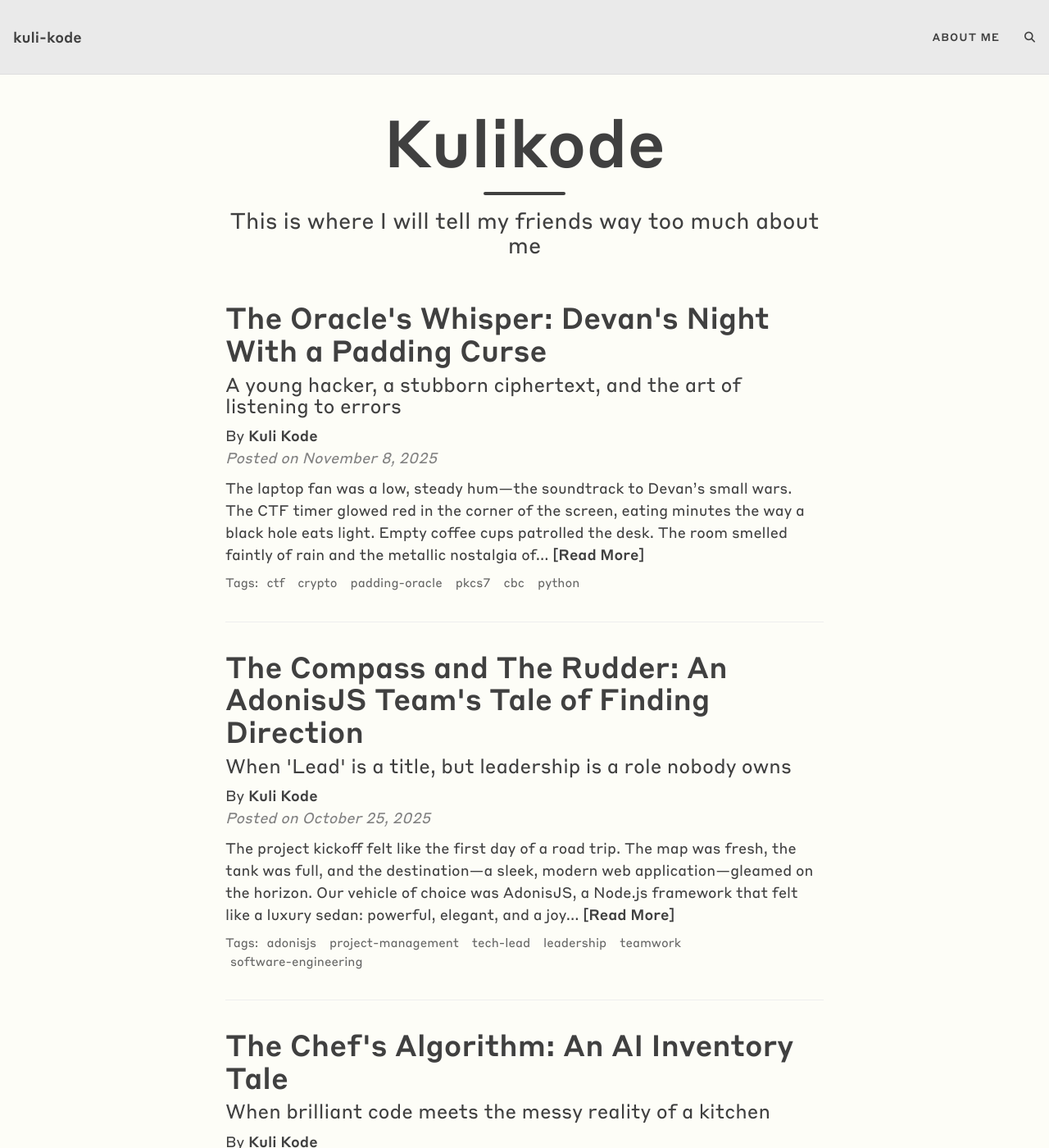
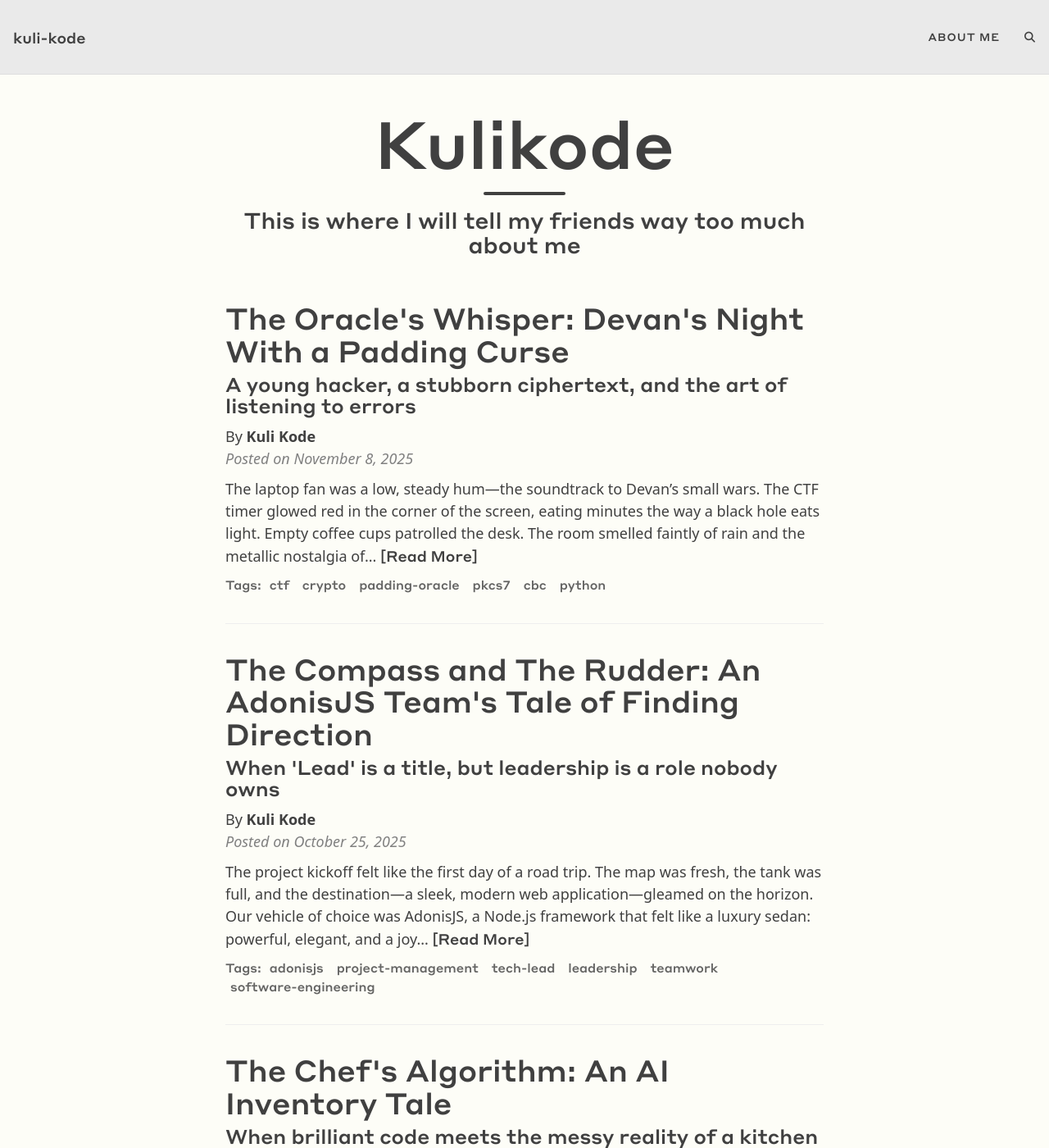
Before and after one commit to khairu-aqsara/khairu-aqsara.github.io, a Jekyll site: the page built from index.html, in a window 1280 px wide and 1400 px high. Shown: the whole window at 82% size. Built offline with Jekyll 4.4.1, drawn with Linux system fonts in a browser that asks for light colours; some web fonts are replaced; the list of posts is cut into pages by our own code; comment, search, counter and statistics services are not loaded.

Commit message:
style: body uses Copernicus Book (400), headers use StyreneA (700 via Medium); keep headings bold

```diff
--- a/assets/css/custom-styles.css
+++ b/assets/css/custom-styles.css
@@ -1,25 +1,27 @@
 /* Custom styles for khairu-aqsara blog */
 
-/* Local font faces: StyreneBLC Regular (400) and Medium used as Bold (700) */
+/* Local font faces */
+/* Body/content: Copernicus Book (400) */
 @font-face {
-  font-family: "StyreneBLC";
-  src: url("/assets/fonts/StyreneBLC-Regular.woff2") format("woff2");
+  font-family: "Copernicus";
+  src: url("/assets/fonts/Copernicus-Book.woff2") format("woff2");
   font-style: normal;
   font-weight: 400;
   font-display: swap;
 }
+/* Headings/titles: StyreneA (use Medium file mapped to 700 if bold not available) */
 @font-face {
-  font-family: "StyreneBLC";
-  src: url("/assets/fonts/StyreneBLC-Medium.woff2") format("woff2");
+  font-family: "StyreneA";
+  src: url("/assets/fonts/StyreneA-Medium-Web.woff2") format("woff2");
   font-style: normal;
-  font-weight: 700; /* using Medium file for bold weight */
+  font-weight: 700; /* mapping Medium to bold weight */
   font-display: swap;
 }
 
-/* Wire the theme font variables to our local family */
+/* Wire the theme font variables */
 :root {
-  --body-font: "StyreneBLC", system-ui, -apple-system, "Segoe UI", Roboto, "Helvetica Neue", Arial, sans-serif;
-  --header-font: "StyreneBLC", system-ui, -apple-system, "Segoe UI", Roboto, "Helvetica Neue", Arial, sans-serif;
+  --body-font: "Copernicus", system-ui, -apple-system, "Segoe UI", Roboto, "Helvetica Neue", Arial, sans-serif;
+  --header-font: "StyreneA", system-ui, -apple-system, "Segoe UI", Roboto, "Helvetica Neue", Arial, sans-serif;
 }
 
 /* Headings and title-like elements use bold (700) */
```
